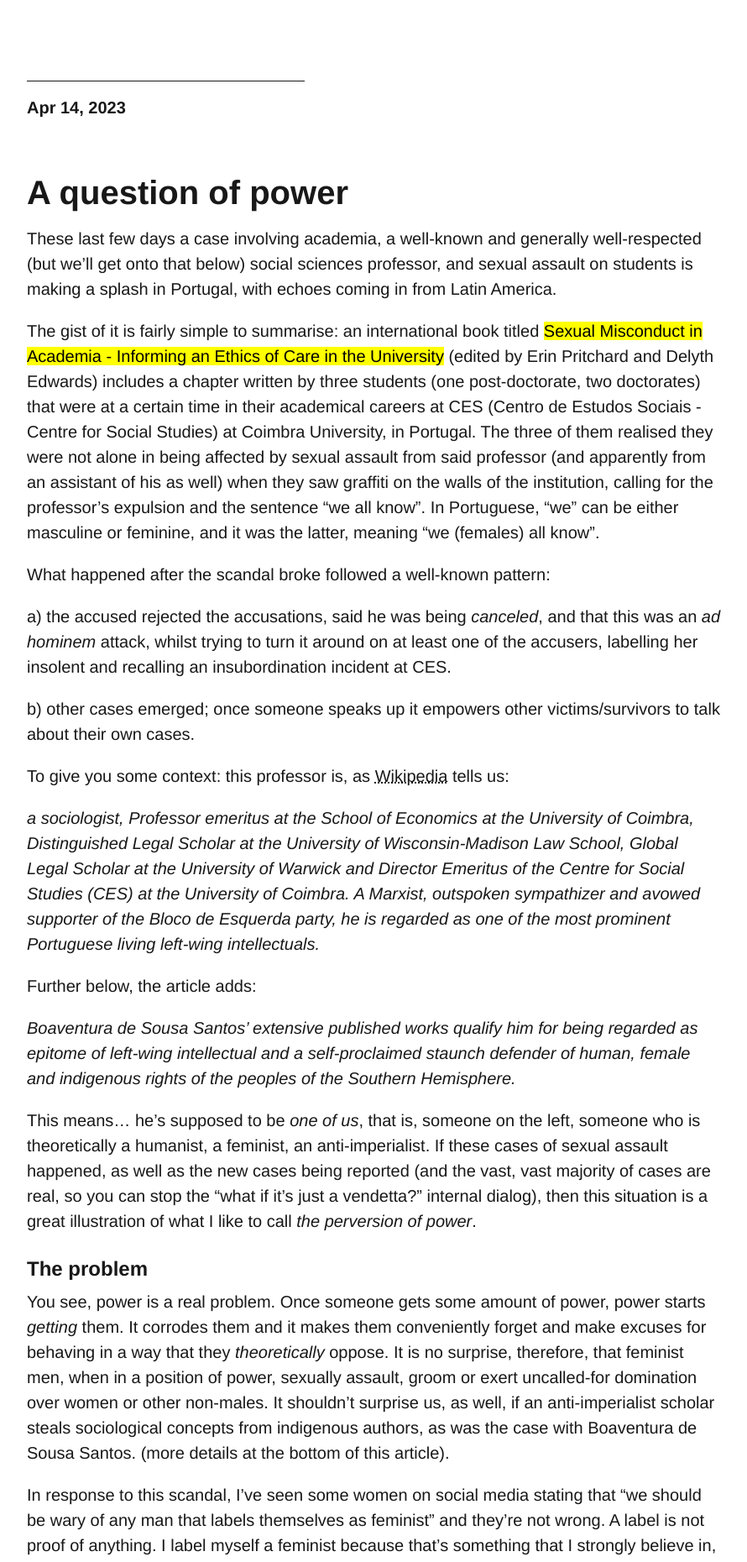
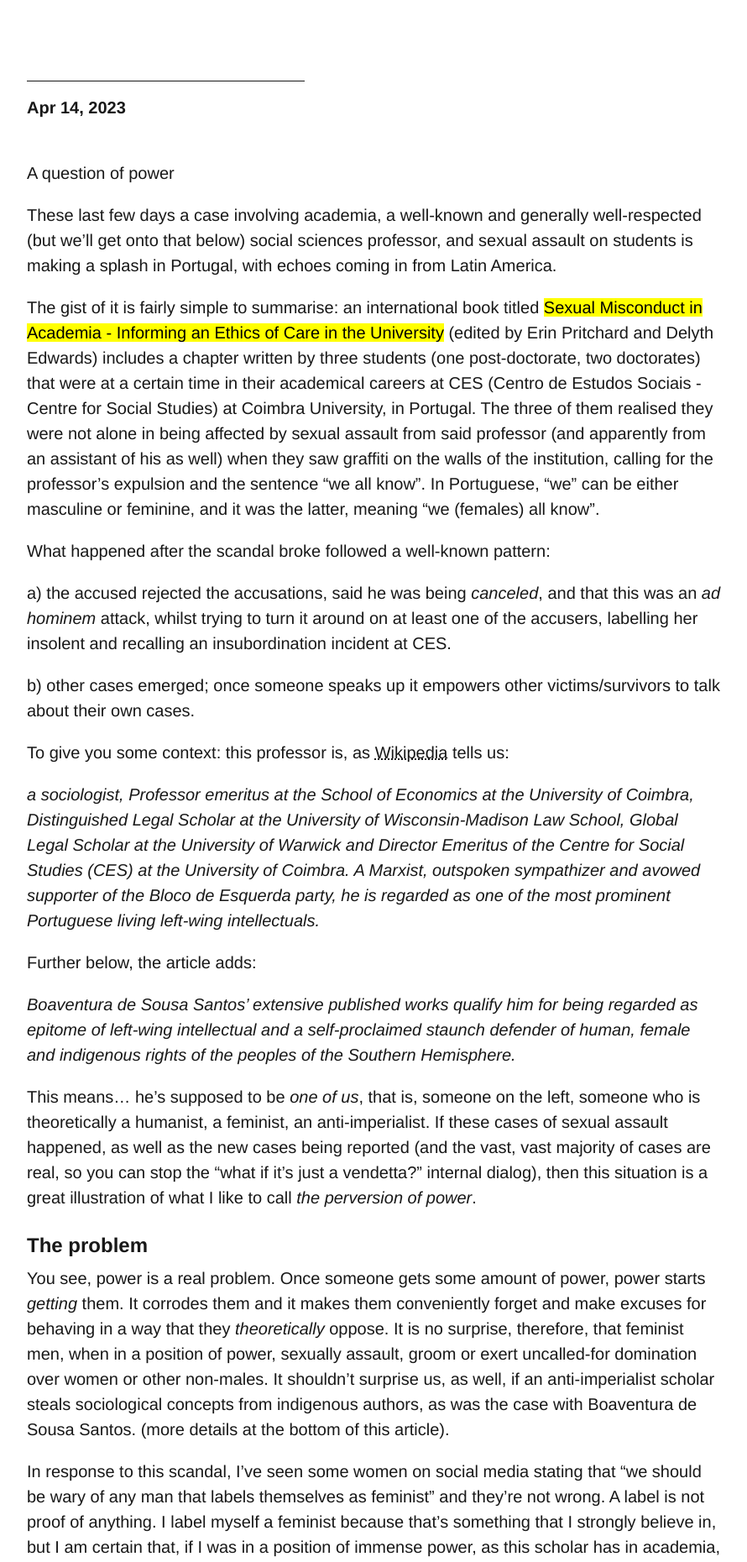
Before and after one commit to pedro-homero/pedro-homero.github.io, a Jekyll site: the page built from _posts/2023-04-14-A-question-of-power.markdown, in a window 1280 px wide. Shown: the part 406-2266 px from the top of the page at 84% size, without its empty margins (112-1002 px from the left). Built offline with Jekyll 4.4.1, drawn with Linux system fonts in a browser that asks for light colours; nearby versions of some CDN libraries; comment, search, counter and statistics services are not loaded.

```diff
--- a/_posts/2023-04-14-A-question-of-power.markdown
+++ b/_posts/2023-04-14-A-question-of-power.markdown
@@ -6,7 +6,7 @@ tags: power, feminism, anarchism
 
 ---
 
-# A question of power
+A question of power
 
 These last few days a case involving academia, a well-known and generally well-respected (but we'll get onto that below) social sciences professor, and sexual assault on students is making a splash in Portugal, with echoes coming in from Latin America.
 
```
